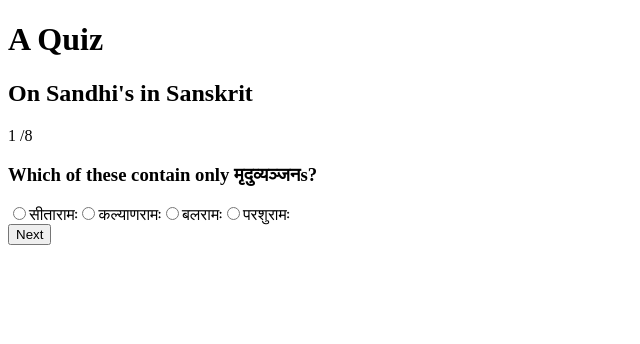
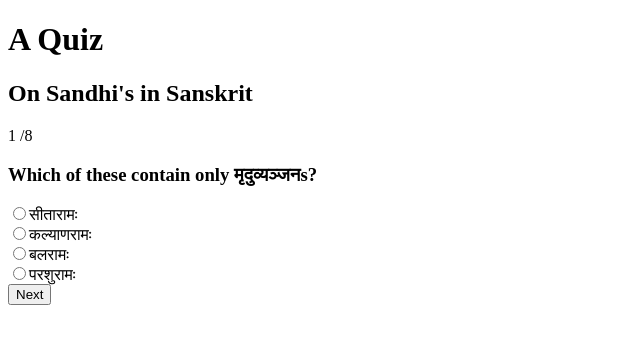
Before and after one commit to vipranarayan14/vquiz-react, a React (Create React App) app: page / in a window 1280 px wide. Both pictures are taken after a click on the button "Start". Shown: the top 344 px of the page, without its empty margins (0-640 px from the left). Built offline with nearby package versions, Linux system fonts and the light colour scheme.

Commit message:
add 'answer' remembering feature.

```diff
--- a/src/App.js
+++ b/src/App.js
@@ -21,7 +21,8 @@ export class App extends React.Component {
       questionState: '',
       score: 0,
       question: quizData.questions[0].question,
-      choices: quizData.questions[0].choices
+      choices: quizData.questions[0].choices,
+      answers: {}
     };
 
     this.handleStartClick = this.handleStartClick.bind(this);
@@ -29,6 +30,7 @@ export class App extends React.Component {
     this.handleNextClick = this.handleNextClick.bind(this);
     this.handleSubmitClick = this.handleSubmitClick.bind(this);
     this.handleCheckClick = this.handleCheckClick.bind(this);
+    this.handleChoiceClick = this.handleChoiceClick.bind(this);
 
   }
 
@@ -135,6 +137,28 @@ export class App extends React.Component {
 
   }
 
+  handleChoiceClick(e) {
+
+    const questionId = e.target.getAttribute('data-questionid');
+    const choice = e.target.getAttribute('value');
+
+    this.setState(prevState => (
+
+        {
+          answers: Object.assign({},
+
+            prevState.answers,
+
+            prevState.answers[questionId] = choice
+          )
+        }
+
+      )
+
+    );
+
+  }
+
   render() {
 
     return (
@@ -155,6 +179,8 @@ export class App extends React.Component {
           questionId={this.state.questionId}
           question={this.state.question}
           choices={this.state.choices}
+          answers={this.state.answers}
+          handleChoiceClick={this.handleChoiceClick}
         />
 
         <QuizNav
--- a/src/components/QuizContent.js
+++ b/src/components/QuizContent.js
@@ -5,15 +5,27 @@ export const QuizContent = props =>
 
   (props.quizState === 'progress' || props.quizState === 'check') &&
 
-  <div>
+  <div className="quiz-content">
     <h3>{props.question}</h3>
-    <div>
+    <div className="quiz-question">
       {props.choices.map((choice, index) => {
         return (
-          <label key={index}>
-            <input type="radio" value={index + 1} />
-            {choice}
-          </label>
+          <div
+            className="quiz-choice"
+            key={`q-${props.questionId}-i-${index}`}
+            onChange={props.handleChoiceClick}
+          >
+            <label>
+              <input
+                type="radio"
+                value={index + 1}
+                name={`q-${props.questionId}-choice`}
+                data-questionid={props.questionId + 1}
+                defaultChecked={(index + 1) === Number(props.answers[props.questionId + 1])}
+              />
+              {choice}
+            </label>
+          </div>
         );
       })}
     </div>
@@ -26,6 +38,8 @@ QuizContent.propTypes = {
   quizState: PropTypes.string.isRequired,
   questionId: PropTypes.number.isRequired,
   question: PropTypes.string.isRequired,
-  choices: PropTypes.array.isRequired
+  choices: PropTypes.array.isRequired,
+  answers: PropTypes.object.isRequired,
+  handleChoiceClick: PropTypes.func.isRequired
 
 };
```
